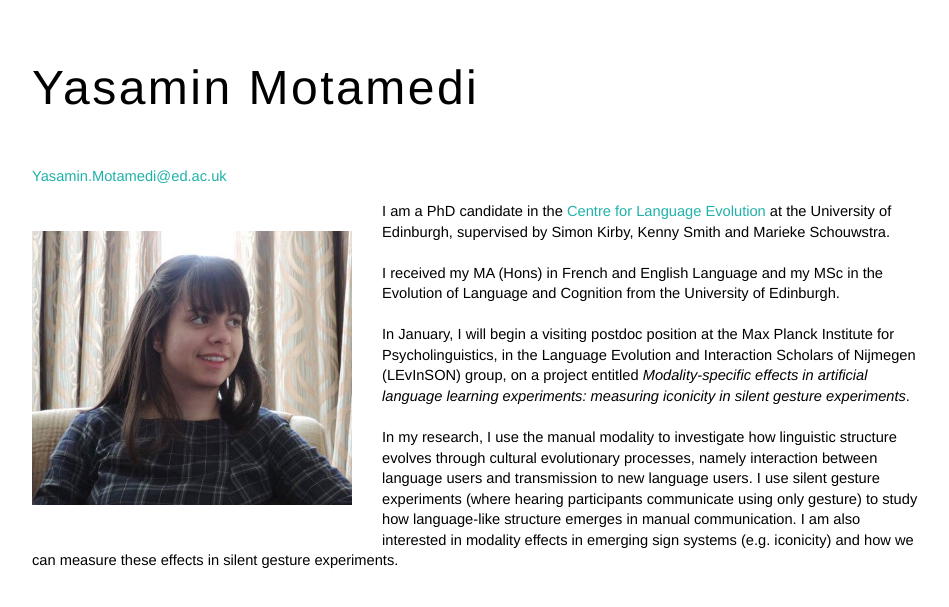
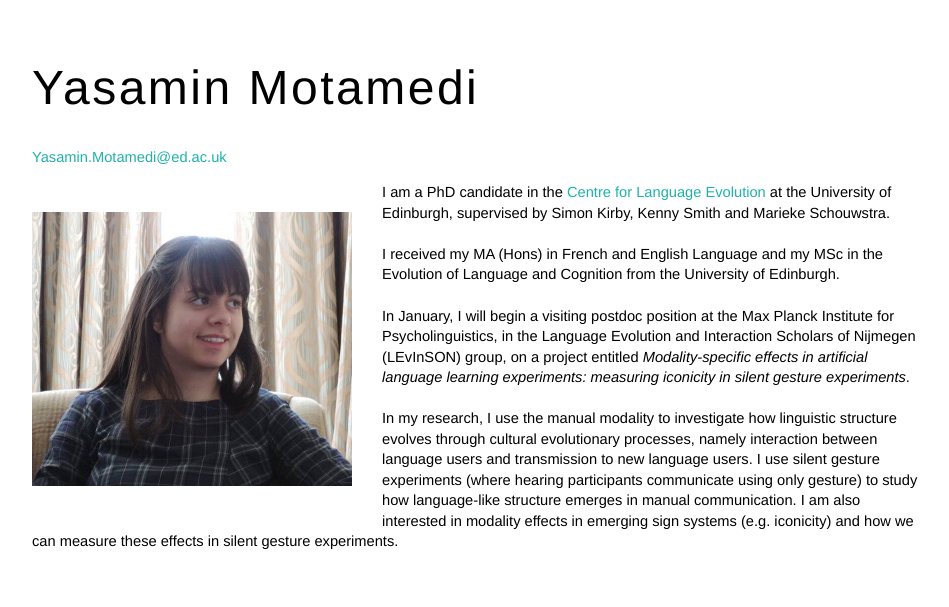
Before and after one commit to ymotamedi/ymotamedi.github.io, a Jekyll site: the page built from index.html, in a window 1280 px wide. Shown: the top 607 px of the page, without its empty margins (160-1109 px from the left). Built offline with Jekyll 4.4.1, drawn with Linux system fonts in a browser that asks for light colours.

Commit message:
Update main.css

```diff
--- a/css/main.css
+++ b/css/main.css
@@ -24,7 +24,6 @@ h1 {
     font-family:'Helvetica', 'Arial', 'Sans-Serif';
     letter-spacing: 2.5px;
     font-weight: 300;
-    padding-bottom: 0.5cm;
 }
 h2 {
     font-size: 11pt;
```
